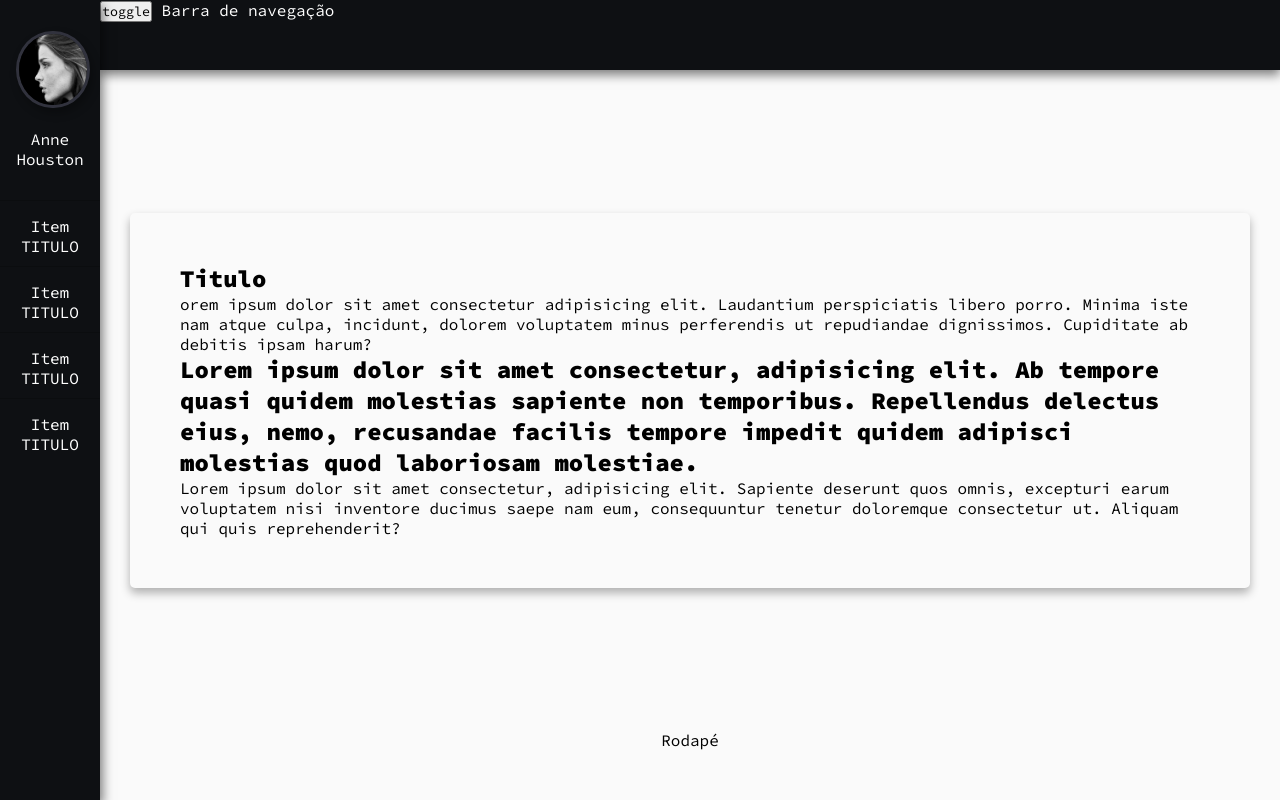
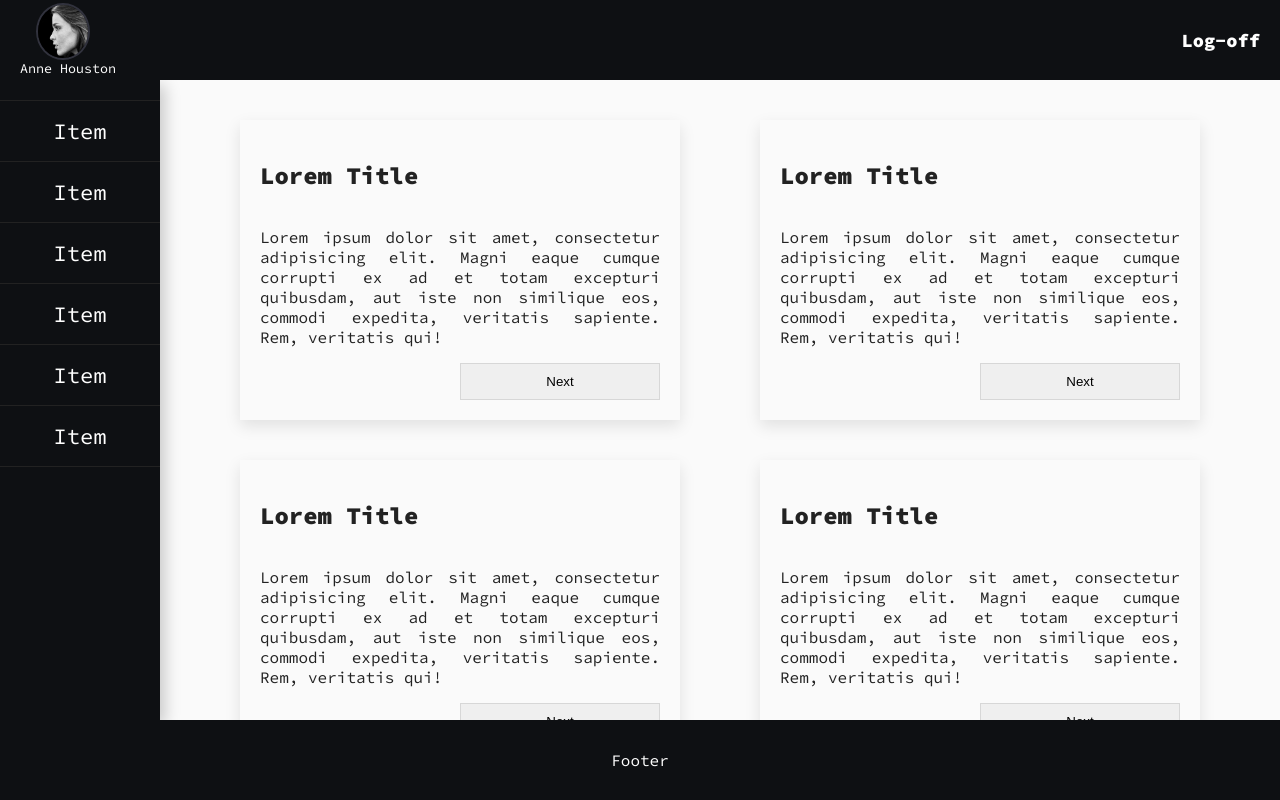
Before and after one commit to mrbrunelli/grid-layout-admin, a plain HTML site: page index.html in a window 1280 px wide. Drawn offline with Linux system fonts and the light colour scheme.

Commit message:
add new layout using grid-template-area

```diff
--- a/app.css
+++ /dev/null
@@ -1,37 +0,0 @@
-#app {
-    display: grid;
-    grid-template-columns: 1fr;
-    grid-template-rows: 70px auto 70px;
-}
-
-#content {
-    display: flex;
-    justify-content: center;
-    align-items: center;
-    background-color: #fafafa;
-}
-
-.mycontent {
-    padding: 50px;
-    background-color: #fafafa;
-    margin: 30px;
-    box-shadow: 0 5px 10px 0 rgba(0, 0, 0, 0.3);
-    border-radius: 5px;
-}
-
-header {
-    background-color: #0e1013;
-    color: #fff;
-    box-shadow: 0 5px 10px 0 rgba(0, 0, 0, 0.5);
-    z-index: 1;
-}
-
-footer {
-    background-color: #fafafa;
-}
-
-.myfooter {
-    display: flex;
-    justify-content: center;
-    align-items: center;
-}
--- a/index.html
+++ b/index.html
@@ -8,58 +8,112 @@
     <link
         href="https://fonts.googleapis.com/css2?family=Source+Code+Pro:ital,wght@0,200;0,300;0,400;0,600;0,900;1,200&display=swap"
         rel="stylesheet">
-    <link rel="stylesheet" href="layout.css">
-    <link rel="stylesheet" href="app.css">
+    <link rel="stylesheet" href="style.css">
 </head>
 
 <body>
 
-    <div id="container">
-        <aside id="sidebar">
+    <div class="container">
+        <header>
             <picture>
-                <img src="woman.png" class="user-photo">
-                <p>Anne Houston</p>
+                <img src="./woman.png">
+                <small>Anne Houston</small>
             </picture>
-            <ul class="list">
-                <li class="mylist"><a href="#">Item TITULO</a></li>
-                <li class="mylist"><a href="#">Item TITULO</a></li>
-                <li class="mylist"><a href="#">Item TITULO</a></li>
-                <li class="mylist"><a href="#">Item TITULO</a></li>
+            <nav>
+                <h3>
+                    <a href="#">Log-off</a>
+                </h3>
+            </nav>
+        </header>
+        <main>
+            <section>
+                <content>
+                    <h1>
+                        Lorem Title
+                    </h1>
+                    <p>
+                        Lorem ipsum dolor sit amet, consectetur adipisicing elit. Magni eaque cumque corrupti ex ad et
+                        totam
+                        excepturi quibusdam, aut iste non similique eos, commodi expedita, veritatis sapiente. Rem,
+                        veritatis qui!
+                    </p>
+                    <button>Next</button>
+                </content>
+                <content>
+                    <h1>
+                        Lorem Title
+                    </h1>
+                    <p>
+                        Lorem ipsum dolor sit amet, consectetur adipisicing elit. Magni eaque cumque corrupti ex ad et
+                        totam
+                        excepturi quibusdam, aut iste non similique eos, commodi expedita, veritatis sapiente. Rem,
+                        veritatis qui!
+                    </p>
+                    <button>Next</button>
+                </content>
+                <content>
+                    <h1>
+                        Lorem Title
+                    </h1>
+                    <p>
+                        Lorem ipsum dolor sit amet, consectetur adipisicing elit. Magni eaque cumque corrupti ex ad et
+                        totam
+                        excepturi quibusdam, aut iste non similique eos, commodi expedita, veritatis sapiente. Rem,
+                        veritatis qui!
+                    </p>
+                    <button>Next</button>
+                </content>
+                <content>
+                    <h1>
+                        Lorem Title
+                    </h1>
+                    <p>
+                        Lorem ipsum dolor sit amet, consectetur adipisicing elit. Magni eaque cumque corrupti ex ad et
+                        totam
+                        excepturi quibusdam, aut iste non similique eos, commodi expedita, veritatis sapiente. Rem,
+                        veritatis qui!
+                    </p>
+                    <button>Next</button>
+                </content>
+                <content>
+                    <h1>
+                        Lorem Title
+                    </h1>
+                    <p>
+                        Lorem ipsum dolor sit amet, consectetur adipisicing elit. Magni eaque cumque corrupti ex ad et
+                        totam
+                        excepturi quibusdam, aut iste non similique eos, commodi expedita, veritatis sapiente. Rem,
+                        veritatis qui!
+                    </p>
+                    <button>Next</button>
+                </content>
+                <content>
+                    <h1>
+                        Lorem Title
+                    </h1>
+                    <p>
+                        Lorem ipsum dolor sit amet, consectetur adipisicing elit. Magni eaque cumque corrupti ex ad et
+                        totam
+                        excepturi quibusdam, aut iste non similique eos, commodi expedita, veritatis sapiente. Rem,
+                        veritatis qui!
+                    </p>
+                    <button>Next</button>
+                </content>
+            </section>
+        </main>
+        <aside>
+            <ul>
+                <li><a href="#">Item</a></li>
+                <li><a href="#">Item</a></li>
+                <li><a href="#">Item</a></li>
+                <li><a href="#">Item</a></li>
+                <li><a href="#">Item</a></li>
+                <li><a href="#">Item</a></li>
             </ul>
         </aside>
-        <section id="app">
-            <header>
-                <nav>
-                    <button type="button" onclick="toggle()">toggle</button>
-                    Barra de navegação
-                </nav>
-            </header>
-
-            <main id="content">
-                <div class="mycontent">
-                    <h1>Titulo</h1>
-                    <p>
-                        orem ipsum dolor sit amet consectetur adipisicing elit. Laudantium perspiciatis libero porro.
-                        Minima iste nam atque culpa, incidunt, dolorem voluptatem minus perferendis ut repudiandae
-                        dignissimos. Cupiditate ab debitis ipsam harum?
-                    </p>
-                    <h2>
-                        Lorem ipsum dolor sit amet consectetur, adipisicing elit. Ab tempore quasi quidem molestias
-                        sapiente non temporibus. Repellendus delectus eius, nemo, recusandae facilis tempore impedit
-                        quidem adipisci molestias quod laboriosam molestiae.
-                    </h2>
-                    <p>
-                        Lorem ipsum dolor sit amet consectetur, adipisicing elit. Sapiente deserunt quos omnis,
-                        excepturi earum voluptatem nisi inventore ducimus saepe nam eum, consequuntur tenetur doloremque
-                        consectetur ut. Aliquam qui quis reprehenderit?
-                    </p>
-                </div>
-            </main>
-
-            <footer>
-                <div class="myfooter">Rodapé</div>
-            </footer>
-        </section>
+        <footer>
+            Footer
+        </footer>
     </div>
 
     <script src="script.js"></script>
--- a/layout.css
+++ /dev/null
@@ -1,73 +0,0 @@
-/*
---dark
-primary #0e1013
-secondary #31323d
-buttons #8b3ff0
-text #ffffff
-
---light
-primary #0984e3
-secondary #dfe6e9
-text #fff
-*/
-
-* {
-    margin: 0;
-    padding: 0;
-    font-family: 'Source Code Pro', monospace;
-    text-decoration: none;
-    list-style: none;
-}
-
-#container {
-    display: grid;
-    grid-template-columns: minmax(100px, 100px) auto;
-    grid-template-rows: 100vh;
-    z-index: 2;
-}
-
-#sidebar {
-    display: grid;
-    grid-template-columns: 100%;
-    grid-template-rows: 200px 1fr;
-    box-shadow: 3px 5px 10px 0 rgba(0, 0, 0, 0.5);
-    z-index: 10;
-    background-color: #0e1013;
-    color: #fff;
-}
-
-#sidebar a {
-    color: #fff;
-}
-
-picture {
-    display: grid;
-    justify-content: center;
-    align-items: center;
-    text-align: center;
-    margin: 20px;
-}
-
-.user-photo {
-    max-width: 100px;
-    max-height: 100px;
-    width: 100%;
-    border-radius: 50%;
-    border: 3px solid #31323d;
-    box-shadow: 3px 5px 10px 0 rgba(0, 0, 0, 0.3);
-}
-
-.list {
-    text-align: center;
-}
-
-.mylist {
-    border-top: 1px solid rgba(0, 0, 0, 0.2);
-    padding: 15px 0 10px 0;
-    transition: 300ms;
-}
-
-.mylist:hover {
-    padding-left: 20px;
-    border-right: 2px solid #fff;
-}
--- /dev/null
+++ b/style.css
@@ -0,0 +1,149 @@
+html, body {
+    margin: 0;
+    padding: 0;
+    font-family: Source Code Pro;
+}
+
+/*
+--> dark
+primary #0e1013
+secondary #31323d
+buttons #8b3ff0
+*/
+
+.container {
+    display: grid;
+    grid-template-columns: 1fr 7fr;
+    grid-template-rows: 10vh 80vh 10vh;
+    grid-template-areas: 'header header' 'aside main' 'footer footer';
+}
+
+@media (max-width: 1000px) {
+    .container {
+        display: grid;
+        grid-template-columns: 1fr 4fr;
+        grid-template-rows: 10vh 80vh 10vh;
+        grid-template-areas: 'header header' 'main main' 'footer footer';
+    }
+    aside {
+        display: none
+    }
+}
+
+header {
+    grid-area: header;
+    display: flex;
+    justify-content: space-between;
+    background-color: #0e1013;
+    color: #fff;
+    z-index: 2;
+}
+
+picture {
+    display: flex;
+    flex-wrap: wrap;
+    flex-direction: column;
+    justify-content: center;
+    align-items: center;
+    margin-left: 20px;
+}
+
+img {
+    width: 50px;
+    border-radius: 50%;
+    border: 2px solid #31323d;
+    margin-right: 10px;
+}
+
+nav {
+    justify-self: end;
+    align-self: center;
+    margin-right: 20px;
+    color: #fff;
+}
+
+a {
+    text-decoration: none;
+    color: #fff;
+}
+
+main {
+    background-color: #fafafa;
+    color: #222;
+    grid-area: main;
+    overflow-y: auto;
+}
+
+section {
+    display: flex;
+    justify-content: space-evenly;
+    flex-wrap: wrap;
+    margin: 20px;
+}
+
+content {
+    display: grid;
+    grid-template-columns: 1fr 1fr;
+    grid-template-rows: 1fr;
+    grid-template-areas: 'h1 h1' 'p p' '. button';
+    max-width: 400px;
+    padding: 20px;
+    margin: 20px;
+    text-align: justify;
+    box-shadow: 0 6px 15px 0 rgba(0, 0, 0, 0.1);
+}
+
+h1 {
+    grid-area: h1;
+}
+
+p {
+    grid-area: p;
+}
+
+button {
+    grid-area: button;
+    border-radius: 0;
+    border: 1px solid rgba(0, 0, 0, 0.1);
+    padding: 10px;
+}
+
+aside {
+    grid-area: aside;
+    background-color: #0e1013;
+    color: #fff;
+    box-shadow: 5px 5px 15px 0 rgba(0, 0, 0, 0.2);
+    z-index: 1;
+}
+
+ul {
+    list-style: none;
+    display: inline;
+    text-align: center;
+}
+
+li:nth-child(1) {
+    border-top: 1px solid #222;
+}
+
+li {
+    border-bottom: 1px solid #222;
+    transition: 300ms;
+    line-height: 60px;
+    font-size: 22px;
+}
+
+li:hover {
+    padding-left: 20px;
+    border-right: 3px solid #fff;
+}
+
+footer {
+    grid-area: footer;
+    display: grid;
+    justify-content: center;
+    align-items: center;
+    background-color: #0e1013;
+    color: #fff;
+    z-index: 2;
+}
```
